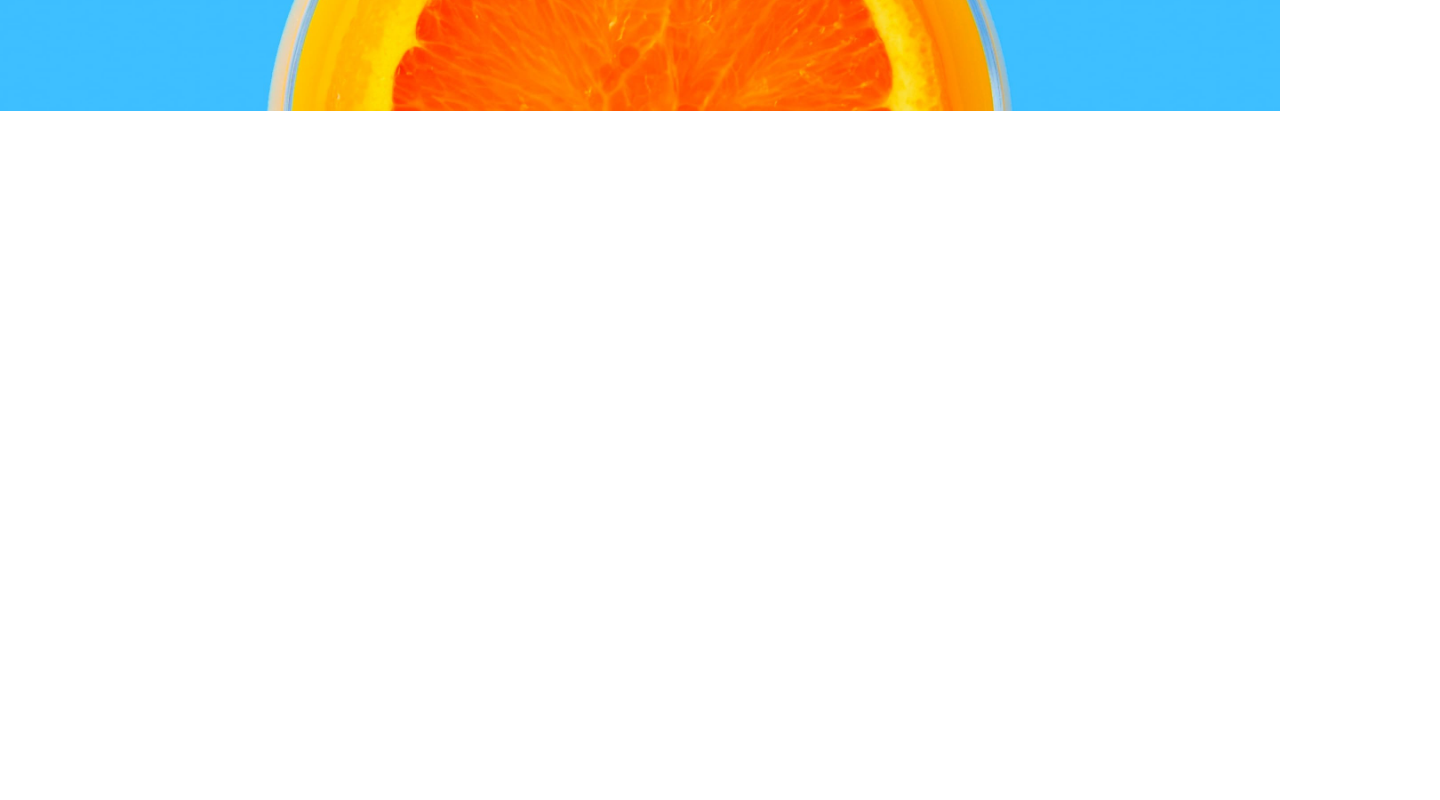
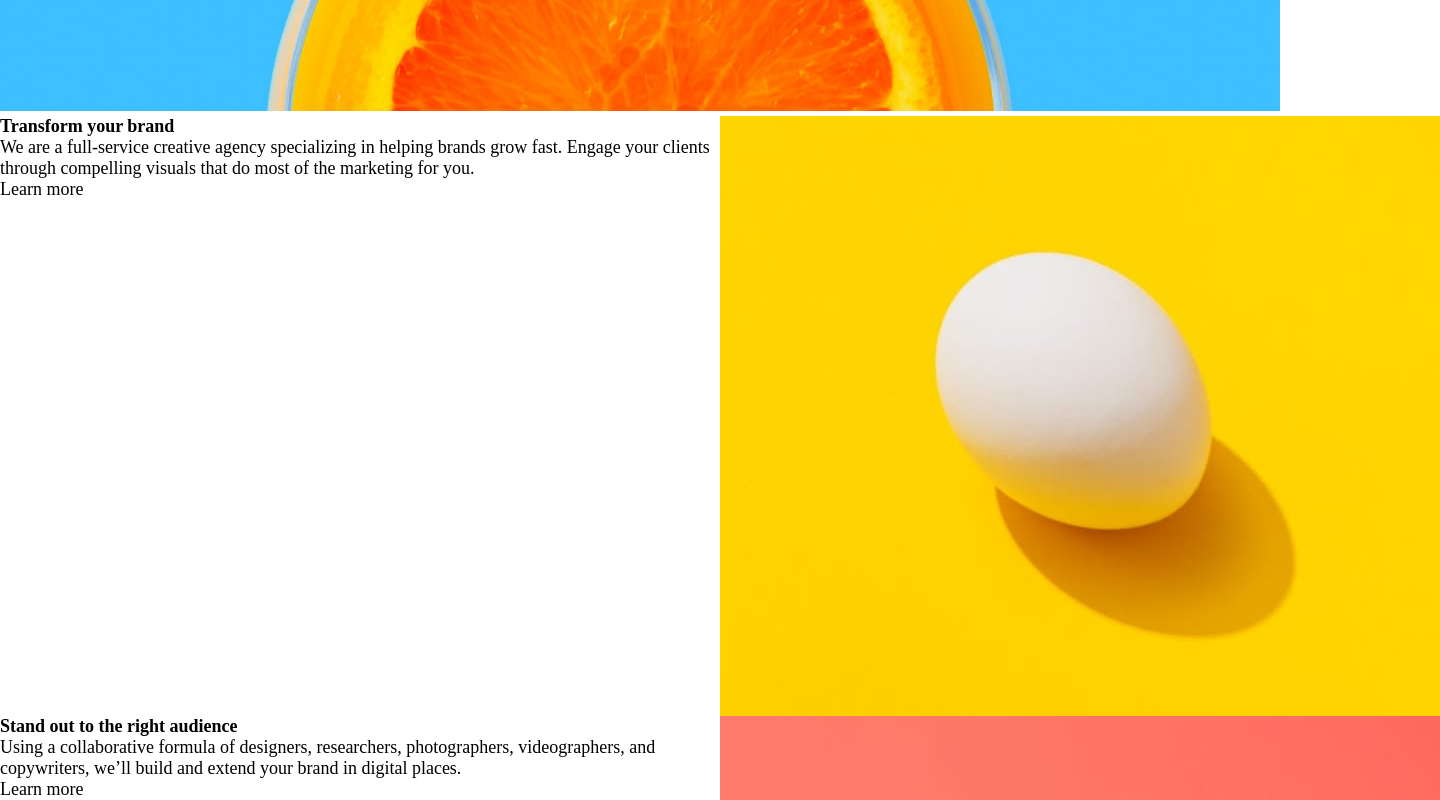
Before and after one commit to shuri991/sunnyside-agency-landing-page, a Vue app: page / in a window 1280 px wide. Shown: the part 600-1400 px from the top of the page, 1440 px wide, since content can reach past the window. Before the commit the page ends 800 px from the top, so only its background shows below. Built offline with nearby package versions, Linux system fonts and the light colour scheme.

Commit message:
Construcción del main, agregando y modificando elementos css y html, en components y app

```diff
--- a/src/App.vue
+++ b/src/App.vue
@@ -5,24 +5,32 @@
      <div class="figure">
        <img src="../src/assets/icon-arrow-down.svg" alt="arrow down">
      </div>
+ </div>
 
-   <!-- <div id="main-container">
-     <h2>Todo contenido</h2>
+ <div class="main">
+    <Main/>
+   <!-- <div class="text-main">
    </div> -->
- </div>
+    <img class="image-egg" src="../src/assets/image/image-transform.jpg" alt="image-egg">
+    <img class="image-cup" src="../src/assets/image/image-stand-out.jpg" alt="cup">
+    <img class="image-cherry" src="../src/assets/image/image-graphic-design.jpg" alt="image-cherrys">
+    <img class="imagen-orange" src="../src/assets/image/image-photography.jpg" alt="image-orange">
+  </div>
+
 </template>
+
 
 <script>
 // import HelloWorld from './components/HelloWorld.vue'
 import Header from './components/header.vue';
-// import Main from './components/main.vue';
+import Main from './components/main.vue';
 // import Footer from './components/footer.vue'
 
 export default {
   name: 'App',
   components: {
-    Header
-    // Main,
+    Header,
+    Main
     // Footer
   }
   // data() {
@@ -70,7 +78,22 @@ export default {
    justify-content: center;
 }
 
+.main{
+    margin-top: 22%;
+    width: 100%;
+    display: grid;
+    grid-template-columns: 1fr 1fr;
+    grid-template-rows: 1fr 1fr 1fr;
+}
 
+/* .text-main{
+  display: flex;
+  align-items: center;
+} */
+.image-egg{
+  grid-column: 2 / 3;
+  grid-row: 1 / 2;
+}
 
 
 </style>
--- a/src/components/main.vue
+++ b/src/components/main.vue
@@ -1,5 +1,31 @@
 <template>
-    <div>
+    <div class="text-main1">
+            <h2>Transform your brand</h2>
 
+        <p>We are a full-service creative agency specializing
+         in helping brands grow fast. Engage your clients
+         through compelling visuals that do most of the
+         marketing for you.</p>
+
+         <p>Learn more</p>
+    </div>
+    <div class="text-main2">
+        <h2>Stand out to the right audience</h2>
+
+        <p>Using a collaborative formula of designers, researchers,
+        photographers, videographers, and copywriters, we’ll build and
+        extend your brand in digital places.</p>
+
+        <p>Learn more</p>
     </div>
 </template>
+
+<script>
+export default {
+    name: 'main'
+}
+</script>
+
+<style scoped>
+
+</style>
```
